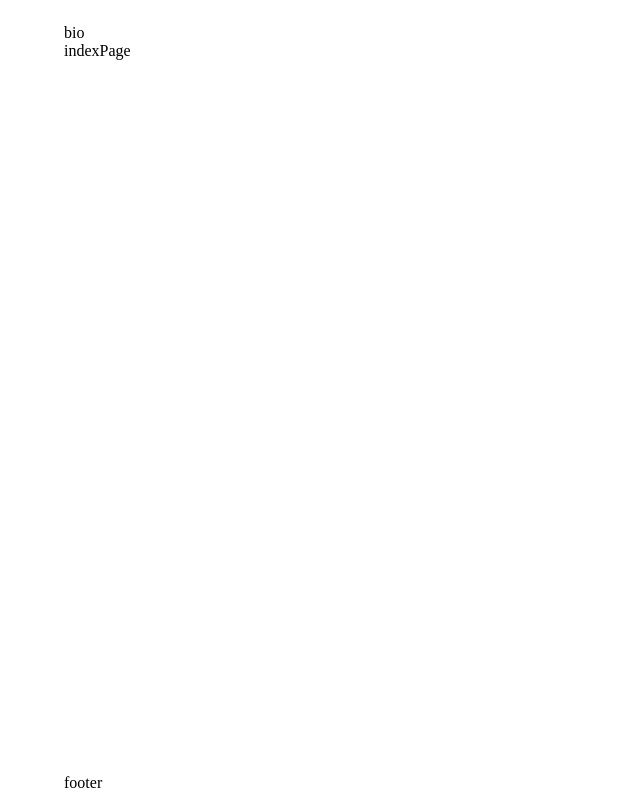
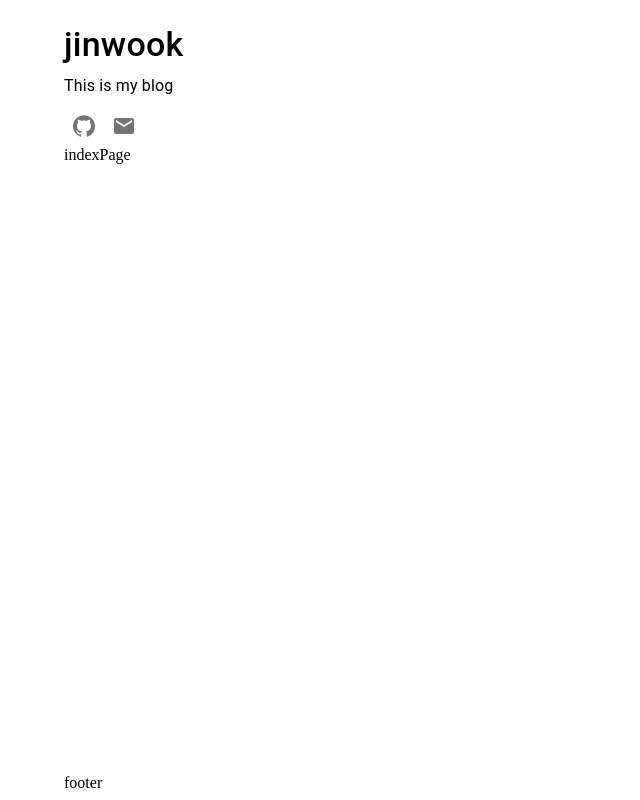
Before and after one commit to jinwook567/gatsby-blog, a Gatsby site: page / in a window 1280 px wide. Shown: the whole page, without its empty margins (0-640 px from the left). Built offline with nearby package versions, Linux system fonts and the light colour scheme; Gatsby itself is replaced by a stand-in of ours.

Commit message:
feat: bio 기능 완성, material-ui icon package 추가

```diff
--- a/gatsby-config.ts
+++ b/gatsby-config.ts
@@ -1,34 +1,54 @@
-import type { GatsbyConfig } from "gatsby";
+import type { GatsbyConfig } from 'gatsby';
 
 const config: GatsbyConfig = {
   siteMetadata: {
     title: `gatsby-blog`,
-    siteUrl: `https://www.yourdomain.tld`
+    siteUrl: `https://www.yourdomain.tld`,
+    author: {
+      name: 'jinwook',
+      description: 'This is my blog',
+      social: {
+        github: 'https://github.com/jinwook567',
+        email: 'dlwlsdnr567@naver.com',
+        instagram: '',
+      },
+    },
   },
   // More easily incorporate content into your pages through automatic TypeScript type generation and better GraphQL IntelliSense.
   // If you use VSCode you can also use the GraphQL plugin
   // Learn more at: https://gatsby.dev/graphql-typegen
   graphqlTypegen: true,
-  plugins: ["gatsby-plugin-emotion", "gatsby-plugin-google-gtag", "gatsby-plugin-image", "gatsby-plugin-sitemap", {
+  plugins: [
+    'gatsby-plugin-emotion',
+    'gatsby-plugin-google-gtag',
+    'gatsby-plugin-image',
+    'gatsby-plugin-sitemap',
+    {
       resolve: 'gatsby-plugin-manifest',
       options: {
-      "icon": "src/images/icon.png"
-    }
-  }, "gatsby-transformer-remark", "gatsby-plugin-sharp", "gatsby-transformer-sharp", {
+        icon: 'src/images/icon.png',
+      },
+    },
+    'gatsby-transformer-remark',
+    'gatsby-plugin-sharp',
+    'gatsby-transformer-sharp',
+    {
       resolve: 'gatsby-source-filesystem',
       options: {
-      "name": "images",
-      "path": "./src/images/"
+        name: 'images',
+        path: './src/images/',
       },
-    __key: "images"
-  }, {
+      __key: 'images',
+    },
+    {
       resolve: 'gatsby-source-filesystem',
       options: {
-      "name": "pages",
-      "path": "./src/pages/"
+        name: 'pages',
+        path: './src/pages/',
       },
-    __key: "pages"
-  }]
+      __key: 'pages',
+    },
+  ],
 };
 
 export default config;
--- a/package.json
+++ b/package.json
@@ -18,6 +18,7 @@
   "dependencies": {
     "@emotion/react": "^11.10.5",
     "@emotion/styled": "^11.10.5",
+    "@mui/icons-material": "^5.11.0",
     "@mui/material": "^5.11.1",
     "eslint-config-airbnb-typescript": "^17.0.0",
     "gatsby": "^5.3.3",
--- /dev/null
+++ b/src/components/bio.tsx
@@ -0,0 +1,39 @@
+import React from 'react';
+import { Grid, Typography } from '@mui/material';
+import { Link } from 'gatsby';
+import { Author } from '../../types';
+import SocialIconButton from './social-icon-button';
+
+type Props = {
+  author: Author;
+};
+
+function Bio({ author }: Props) {
+  type Service = keyof typeof author.social;
+  const services = Object.keys(author.social) as Service[];
+
+  return (
+    <Grid rowSpacing={1} container direction="column">
+      <Grid item>
+        <Link to="/">
+          <Typography variant="h4" fontWeight={500}>
+            {author.name}
+          </Typography>
+        </Link>
+      </Grid>
+
+      <Grid item>
+        <Typography variant="body1">{author.description}</Typography>
+      </Grid>
+
+      <Grid item>
+        {services.map(service => {
+          const url = author.social[service];
+          return url && <SocialIconButton service={service} url={url} />;
+        })}
+      </Grid>
+    </Grid>
+  );
+}
+
+export default Bio;
--- a/src/components/layout.tsx
+++ b/src/components/layout.tsx
@@ -2,7 +2,10 @@ import React from 'react';
 import { createTheme, ThemeProvider } from '@mui/material/styles';
 import { Container, Grid } from '@mui/material';
 import { css } from '@emotion/react';
+import { graphql, useStaticQuery } from 'gatsby';
 import './layout.css';
+import Bio from './bio';
+import { BioQuery } from '../../types';
 
 type Props = {
   children: React.ReactNode;
@@ -29,12 +32,32 @@ const containerStyle = css`
   max-width: 700px;
 `;
 
+const bioQuery = graphql`
+  query {
+    site {
+      siteMetadata {
+        author {
+          name
+          description
+          social {
+            github
+            instagram
+            email
+          }
+        }
+      }
+    }
+  }
+`;
+
 function Layout({ children }: Props) {
+  const data = useStaticQuery<BioQuery>(bioQuery);
+
   return (
     <ThemeProvider theme={theme}>
       <Container css={containerStyle}>
         <Grid component="header" marginTop={3}>
-          bio
+          <Bio author={data.site.siteMetadata.author} />
         </Grid>
 
         <Grid component="main" sx={{ flex: 1 }}>
--- /dev/null
+++ b/src/components/social-icon-button.tsx
@@ -0,0 +1,27 @@
+import React from 'react';
+import GitHubIcon from '@mui/icons-material/GitHub';
+import EmailIcon from '@mui/icons-material/Email';
+import InstagramIcon from '@mui/icons-material/Instagram';
+import { IconButton } from '@mui/material';
+import { Author } from '../../types';
+
+type Props = {
+  service: keyof Author['social'];
+  url: Author['social'][keyof Author['social']];
+};
+
+function SocialIconButton({ service, url }: Props) {
+  const Icons = {
+    github: <GitHubIcon />,
+    email: <EmailIcon />,
+    instagram: <InstagramIcon />,
+  };
+
+  return (
+    <IconButton href={`${service === 'email' ? 'mailto:' : ''}${url}`}>
+      {Icons[service]}
+    </IconButton>
+  );
+}
+
+export default SocialIconButton;
--- a/tsconfig.json
+++ b/tsconfig.json
@@ -26,6 +26,7 @@
     "./src/**/*",
     "./gatsby-config.ts",
     "./plugins/**/*",
-    "src/pages/.tsx"
+    "src/pages/.tsx",
+    "types.ts"
   ]
 }
--- /dev/null
+++ b/types.ts
@@ -0,0 +1,17 @@
+export type Author = {
+  name: string;
+  description: string;
+  social: {
+    github: string;
+    instagram: string;
+    email: string;
+  };
+};
+
+export type BioQuery = {
+  site: {
+    siteMetadata: {
+      author: Author;
+    };
+  };
+};
```
Also changed, not shown: 1 other file. Lines whose indentation alone changed are shown as unchanged.
